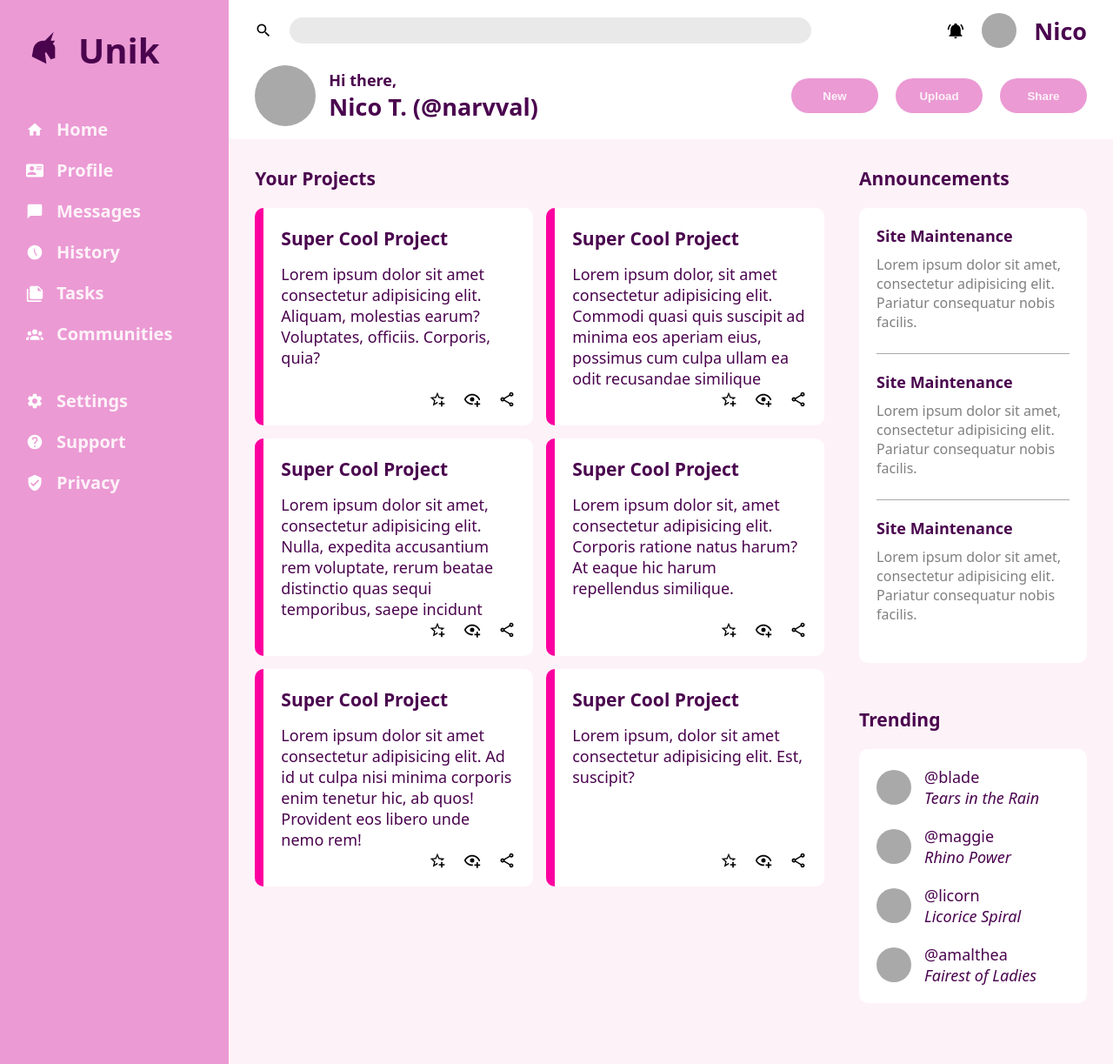
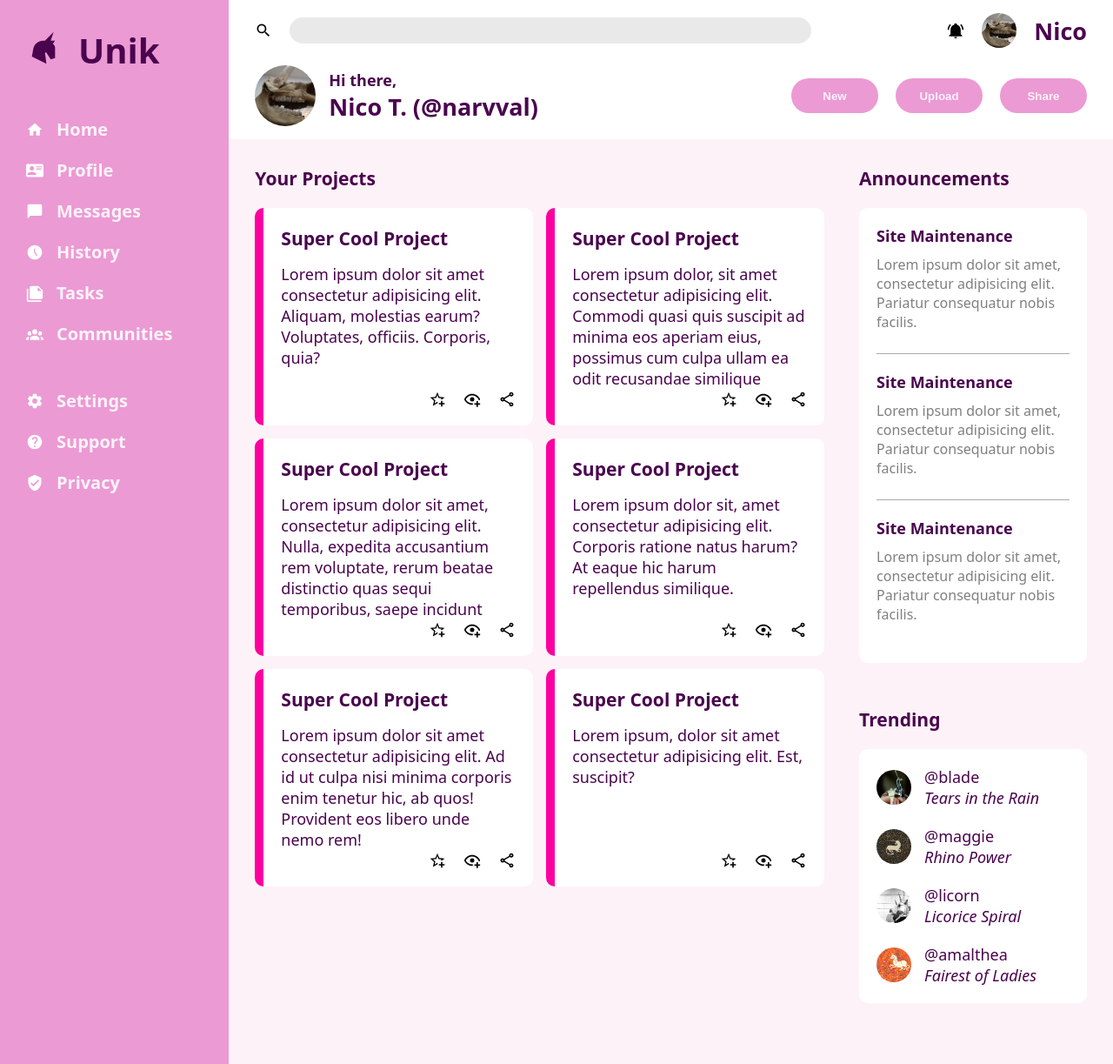
Before and after one commit to narvval/admin-dashboard, a plain HTML site: page index.html in a window 1280 px wide. Shown: the whole page at 87% size. Drawn offline with Linux system fonts and the light colour scheme; the site is published under a folder, as on GitHub Pages, so addresses that start at the root find nothing.

Commit message:
Update img paths as they were not showing up on github deploy

```diff
--- a/style.css
+++ b/style.css
@@ -49,7 +49,7 @@ button {
 }
 
 .profile-pic-small {
-  background-image: url(/magd-unicorn-skull.jpg);
+  background-image: url(./images/magd-unicorn-skull.jpg);
   background-size: cover;
   width: 40px;
   height: 40px;
@@ -59,7 +59,7 @@ button {
 }
 
 .profile-pic-medium {
-  background-image: url(/magd-unicorn-skull.jpg);
+  background-image: url(./images/magd-unicorn-skull.jpg);
   background-size: cover;
   width: 70px;
   height: 70px;
@@ -266,22 +266,22 @@ button {
 }
 
 .user-1 {
-  background-image: url(/unicorn-1.png);
+  background-image: url(./images/unicorn-1.png);
   background-size: cover;
 }
 
 .user-2 {
-  background-image: url(/unicorn-2.jpg);
+  background-image: url(./images/unicorn-2.jpg);
   background-size: cover;
 }
 
 .user-3 {
-  background-image: url(/unicorn-3.jpg);
+  background-image: url(./images/unicorn-3.jpg);
   background-size: cover;
 }
 
 .user-4 {
-  background-image: url(/unicorn-4.jpg);
+  background-image: url(./images/unicorn-4.jpg);
   background-size: cover;
 }
 
```
Also changed, not shown: images/blade-runner-unicorn.webp (renamed from blade-runner-unicorn.webp), images/dashboard-project.png (renamed from dashboard-project.png), images/magd-unicorn-skull.jpg (renamed from magd-unicorn-skull.jpg), images/unicorn-1.png (renamed from unicorn-1.png), images/unicorn-2.jpg (renamed from unicorn-2.jpg), images/unicorn-3.jpg (renamed from unicorn-3.jpg), images/unicorn-4.jpg (renamed from unicorn-4.jpg).
